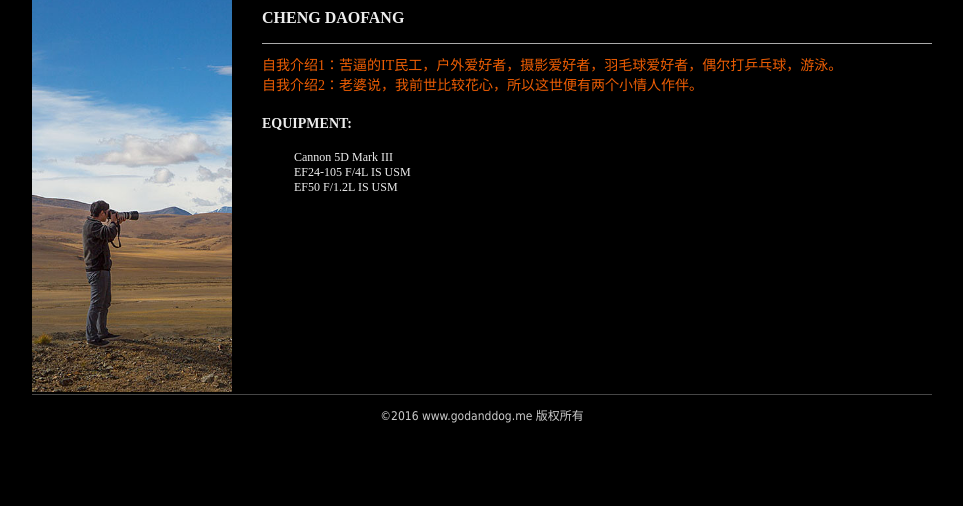
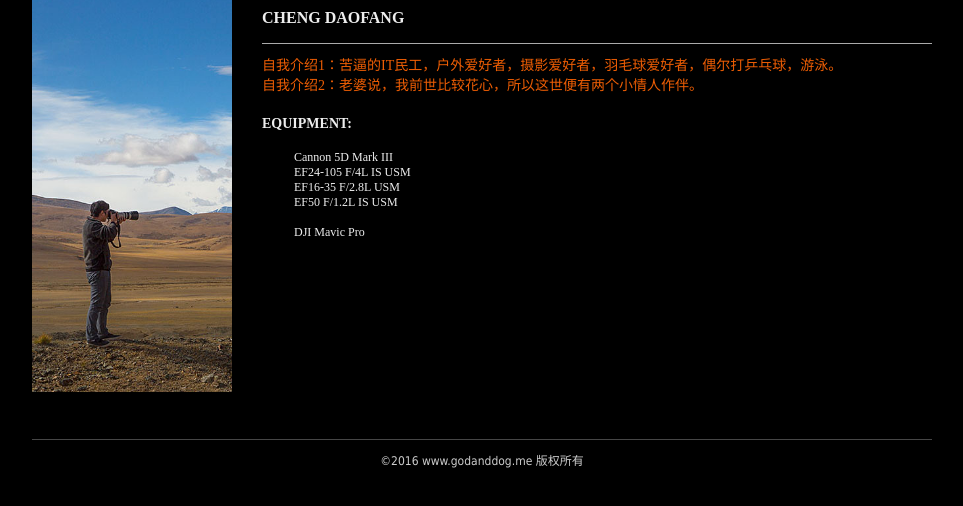
Before and after one commit to godanddog/cdfweb, a plain HTML site: page about.html in a window 1280 px wide. Shown: the part 74-580 px from the top of the page, without its empty margins (158-1121 px from the left). Drawn offline with Linux system fonts and the light colour scheme.

Commit message:
add equipment

```diff
--- a/about.html
+++ b/about.html
@@ -42,7 +42,10 @@
             <div class="eq-detail">
                 <p>Cannon 5D Mark III</p>
                 <p>EF24-105 F/4L IS USM</p>
+                <p>EF16-35 F/2.8L USM</p>
                 <p>EF50 F/1.2L IS USM</p>
+                <br>
+		<p>DJI Mavic Pro</p>
             </div>
         </div>
     </div>
```
